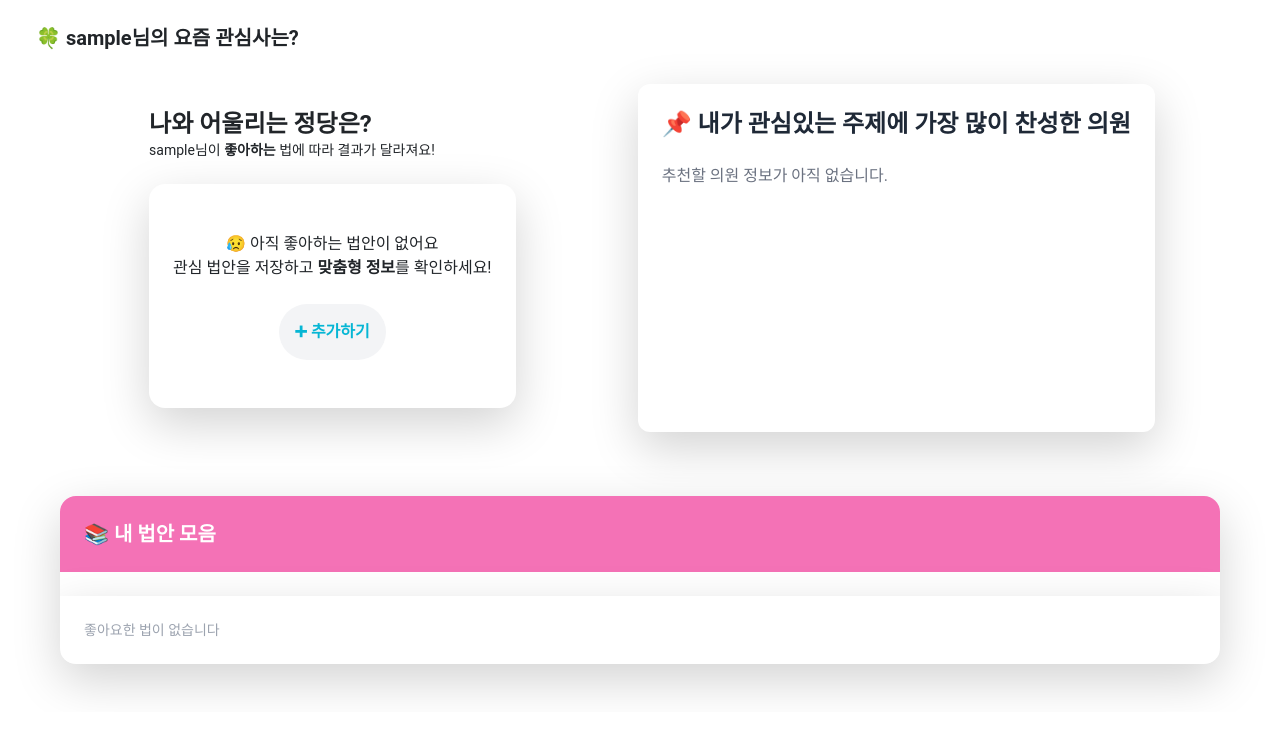
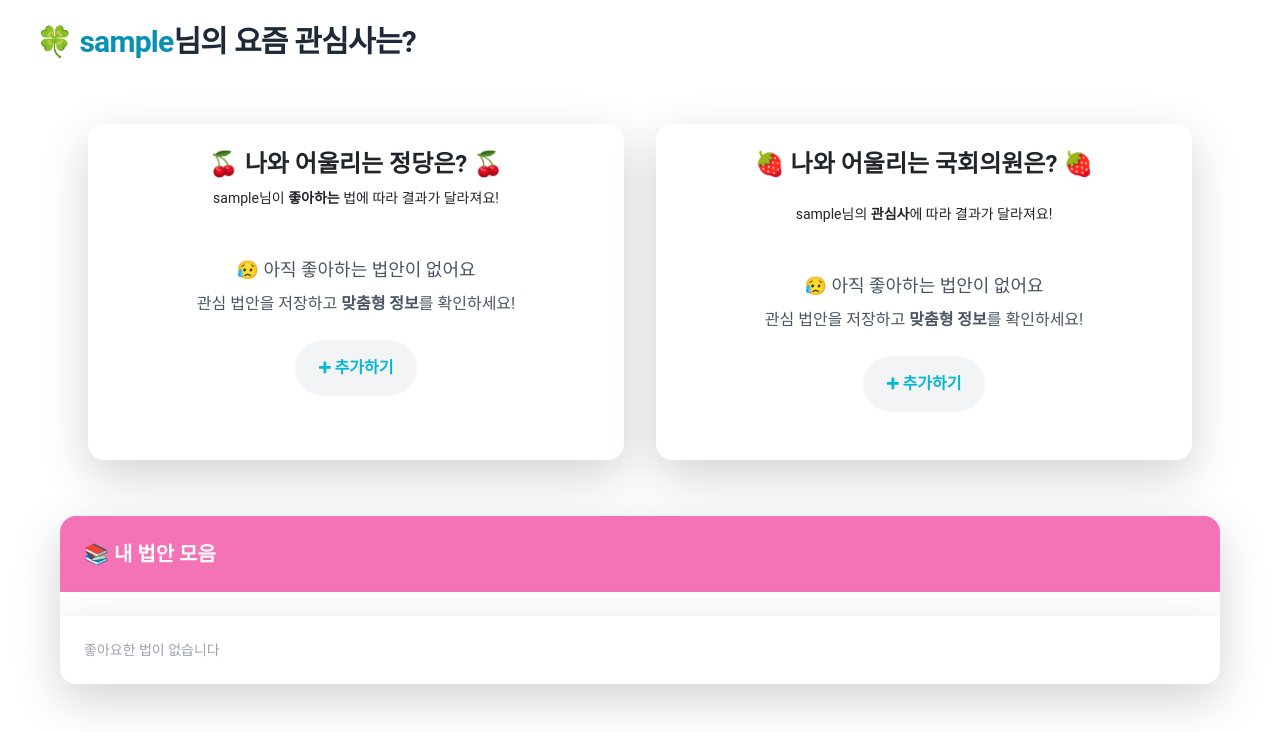
Before and after one commit to Billvote/Django_lawRadar, a Django app: page /accounts/myPage/ in a window 1280 px wide. Shown: the part 112-844 px from the top of the page. Before the commit the page ends 805 px from the top, so only its background shows below. Run offline with Django 5.2, Linux system fonts and the light colour scheme; the visitor is signed in with stand-in values (Sample User, id 1); data that the repository does not hold is empty; some libraries are stand-ins or nearby versions.

Commit message:
마이페이지 수정

```diff
--- a/accounts/templates/my_page.html
+++ b/accounts/templates/my_page.html
@@ -4,79 +4,82 @@
 {% load static %}
 {% block body %}
 
-<h2 class="text-xl font-bold mb-8">🍀 {{ username }}님의 요즘 관심사는?</h2>
+<h2 class="text-2xl md:text-3xl font-bold text-gray-800 mb-8 tracking-tight">
+  🍀 <span class="text-cyan-600">{{ username }}</span>님의 요즘 관심사는?
+</h2>
 
-<div class="flex flex-col md:flex-row max-w-6xl mx-auto px-4 gap-6">
+
+<div class="max-w-6xl mx-auto px-6 py-8 flex flex-col md:flex-row gap-8 items-stretch justify-between">
+
   <!-- 1행 1열: 유사 정당/다른 정당 -->
-<section class="max-w-lg mx-auto px-4 p-6 mb-10">
-  <h3 class="text-2xl font-bold">나와 어울리는 정당은?</h3>
+  <section class="flex-1 bg-white rounded-2xl shadow-lg p-6 hover:scale-105 transition-transform duration-300 text-center">
+    <h2 class="text-2xl font-bold mb-2">🍒 나와 어울리는 정당은? 🍒</h2>
     <p class="text-sm">{{ username }}님이 <strong>좋아하는</strong> 법에 따라 결과가 달라져요!</p>
 
-  <div class="bg-white p-6 rounded-2xl shadow-lg max-w-3xl mx-auto mt-6 hover:scale-105 transition-all duration-300">
     {% if liked_ids %}
-    <div class="flex justify-between mb-6 gap-5">
+    <div class="flex justify-between mt-6 gap-6">
       <div class="text-center flex-1">
         <h4 class="text-xl font-bold my-3">✅ 추구미가 같은</h4>
-        <p class="text-2xl font-semibold mb-3"
-            style="color: {{ most_similar_party.color }}">
+        <p class="text-2xl font-semibold mb-3" style="color: {{ most_similar_party.color }}">
           {{ most_similar_party.party }}
         </p>
         <p class="text-sm text-gray-500">
-          찬성률 <strong>{{ most_similar_party.support|floatformat:1 }}%</strong>
-          <br> 반대율 <strong>{{ most_similar_party.oppose|floatformat:1 }}%</strong>
+          찬성률 <strong>{{ most_similar_party.support|floatformat:1 }}%</strong><br>
+          반대율 <strong>{{ most_similar_party.oppose|floatformat:1 }}%</strong>
         </p>
       </div>
       <div class="text-center flex-1">
         <h4 class="text-xl font-bold my-3">⚠️ 추구미가 다른</h4>
-        <p class="text-2xl font-semibold mb-3"
-            style="color: {{ most_opposite_party.color }}">
+        <p class="text-2xl font-semibold mb-3" style="color: {{ most_opposite_party.color }}">
           {{ most_opposite_party.party }}
         </p>
         <p class="text-sm text-gray-500">
-          찬성률 <strong>{{ most_opposite_party.support|floatformat:1 }}%</strong>
-          <br> 반대율 <strong>{{ most_opposite_party.oppose|floatformat:1 }}%</strong>
+          찬성률 <strong>{{ most_opposite_party.support|floatformat:1 }}%</strong><br>
+          반대율 <strong>{{ most_opposite_party.oppose|floatformat:1 }}%</strong>
         </p>
       </div>
     </div>
     {% else %}
-    <div class="flex flex-col items-center justify-center py-4">
-      <p lass="text-lg text-gray-600">😥 아직 좋아하는 법안이 없어요</p>
+    <div class="flex flex-col items-center justify-center py-6 text-gray-600 mt-6">
+      <p class="text-lg mb-2">😥 아직 좋아하는 법안이 없어요</p>
       <p>관심 법안을 저장하고 <strong>맞춤형 정보</strong>를 확인하세요!</p>
       <a href="{% url 'cardnews:home' %}">
-        <button class="mt-4 bg-gray-100 rounded-full p-3 text-center font-semibold text-cyan-500">
+        <button class="mt-4 bg-gray-100 rounded-full px-6 py-3 font-semibold text-cyan-500 hover:bg-gray-200 transition">
           ➕︎ 추가하기
         </button>
       </a>
     </div>
     {% endif %}
-  </div>
   </section>
 
-<!-- 1행 2열 추천 의원-->
-<section class="max-w-6xl mx-auto px-4 bg-white rounded-xl shadow-lg p-6 mb-10">
-  <h2 class="text-2xl font-bold mb-6 text-gray-800">📌 내가 관심있는 주제에 가장 많이 찬성한 의원</h2>
+  <!-- 1행 2열: 추천 의원 -->
+  <section class="flex-1 bg-white rounded-2xl shadow-lg p-6 hover:scale-105 transition-transform duration-300 text-center">
+    <h2 class="text-2xl font-bold mb-4">🍓 나와 어울리는 국회의원은? 🍓</h2>
+    <p class="text-sm">{{ username }}님의 <strong>관심사</strong>에 따라 결과가 달라져요!</p>
 
-  {% if recommended_members %}
-    {% for cluster_id, member in recommended_members.items %}
-      <div class="p-4 bg-gray-50 border rounded-lg shadow mb-4">
-        <div class="text-indigo-600 font-semibold mb-1">
-          관심 클러스터 #{{ cluster_id }}
-          {% with cluster_info=max_clusters|get_item:cluster_id %}
-            {% if cluster_info %} ({{ cluster_info.cluster_keyword }}) {% endif %}
-          {% endwith %}
+    {% if recommended_oppose_member %}
+    <div class="text-center mt-6">
+      <h4 class="text-xl font-bold my-3 text-red-700">👎 나와 반대 의견이 가장 많은 의원</h4>
+      <p class="text-gray-800 font-semibold text-lg mb-2">{{ recommended_oppose_member.name }} ({{ recommended_oppose_member.party }})</p>
+      <p class="text-sm text-gray-600 mb-1">
+        반대률 <strong>{{ recommended_oppose_member.ratio }}%</strong><br>
+        관심 클러스터: <strong>{{ recommended_oppose_member.cluster }}</strong>
+      </p>
     </div>
-        <div class="text-lg font-bold text-gray-800">{{ member.name }}</div>
-        <div class="text-sm text-gray-600">정당: {{ member.party }}</div>
-        <div class="text-sm text-gray-500">법안 수: {{ member.bill_count }}</div>
-        <div class="text-sm text-gray-500">찬성률: {{ member.ratio }}%</div>
+    {% else %}
+    <div class="flex flex-col items-center justify-center py-6 text-gray-600 mt-6">
+      <p class="text-lg mb-2">😥 아직 좋아하는 법안이 없어요</p>
+      <p>관심 법안을 저장하고 <strong>맞춤형 정보</strong>를 확인하세요!</p>
+      <a href="{% url 'cardnews:home' %}">
+        <button class="mt-4 bg-gray-100 rounded-full px-6 py-3 font-semibold text-cyan-500 hover:bg-gray-200 transition">
+          ➕︎ 추가하기
+        </button>
+      </a>
     </div>
-    {% endfor %}
-  {% else %}
-    <p class="text-gray-500">추천할 의원 정보가 아직 없습니다.</p>
     {% endif %}
   </section>
+</div>
 
-</div>
 
 <!-- 법안 모음 -->
 <div class="max-w-7xl mx-auto px-4 py-6 flex flex-col md:flex-row gap-6 items-start justify-between">
--- a/accounts/views.py
+++ b/accounts/views.py
@@ -247,9 +247,10 @@ def get_ratio(summary, vote_type):
 
 def get_top_members_for_user_clusters(cluster_list, vote_type='찬성', limit=1):
     """
-    각 클러스터에서 vote_type ('찬성', '반대', 등) 비율이 가장 높은 의원 1명 추천
+    여러 클러스터 후보들을 모두 모아서,
+    전체 후보 중 vote_type 비율이 가장 높은 의원 1명을 추천.
     """
-    recommended = {}
+    candidates = []
 
     for cluster_id in cluster_list:
         summaries = (
@@ -264,26 +265,44 @@ def get_top_members_for_user_clusters(cluster_list, vote_type='찬성', limit=1)
             if (s.찬성 + s.반대 + s.기권 + s.불참) >= MIN_VOTE_COUNT
         ]
 
-        if not filtered:
-            continue
+        for s in filtered:
+            ratio = get_ratio(s, vote_type)
+            candidates.append({
+                "member": s.member,
+                "cluster": cluster_id,
+                "ratio": ratio,
+                "bill_count": s.bill_count,
+            })
 
-        # vote_type 비율이 가장 높은 의원 선정
-        top_summary = max(filtered, key=lambda s: get_ratio(s, vote_type))
+    if not candidates:
+        return None
 
-        recommended[cluster_id] = {
-            "id": top_summary.member.id,
-            "name": top_summary.member.name,
-            "party": top_summary.member.party.party if top_summary.member.party else "소속없음",
-            "bill_count": top_summary.bill_count,
-            "ratio": round(get_ratio(top_summary, vote_type) * 100, 1),  # 백분율
-        }
+    # ratio 기준으로 가장 높은 1명 선택
+    top = max(candidates, key=lambda c: c["ratio"])
 
-    return recommended
+    return {
+        "id": top["member"].id,
+        "name": top["member"].name,
+        "party": top["member"].party.party if top["member"].party else "소속없음",
+        "bill_count": top["bill_count"],
+        "ratio": round(top["ratio"] * 100, 1),
+        "cluster": top["cluster"],
+    }
 
 
-def get_recommended_members_from_max_clusters(max_clusters, vote_type='찬성', limit=1):
-    cluster_ids = extract_cluster_ids_from_max_clusters(max_clusters)
-    return get_top_members_for_user_clusters(cluster_ids, limit=limit)
+def get_recommended_members_from_clusters(cluster_ids):
+    print("추천할 cluster_ids:", cluster_ids)
+
+    supporters = get_top_members_for_user_clusters(cluster_ids, vote_type='찬성')
+    print(supporters)
+
+    opposers = get_top_members_for_user_clusters(cluster_ids, vote_type='반대')
+    print(opposers)
+
+    return {
+        'supporters': supporters,
+        'opposers': opposers,
+    }
 
 
 # ──────────────────────────────────────────────
@@ -369,7 +388,11 @@ def my_page(request):
     # --- 의원 추천
     member_name = request.user.username
     max_clusters = get_max_clusters_for_member(member_name)
-    recommended_members = get_top_members_for_user_clusters(liked_clusters, limit=5)
+    liked_clusters = {bill.cluster for bill in bill_list if bill.cluster is not None}
+    recommended_support_members = get_top_members_for_user_clusters(liked_clusters, vote_type='찬성')
+    recommended_oppose_members = get_top_members_for_user_clusters(liked_clusters, vote_type='반대')
+    print("👍 추천된 찬성 의원:", recommended_support_members)
+    print("👎 추천된 반대 의원:", recommended_oppose_members)
 
     context = {
         # 기본
@@ -397,7 +420,8 @@ def my_page(request):
         "palette_colors": PALETTE,
         # 의원 추천
         "max_clusters": max_clusters,
-        "recommended_members": recommended_members,
+        "recommended_support_member": recommended_support_members,
+        "recommended_oppose_member": recommended_oppose_members,
     }
 
     return render(request, "my_page.html", context)
```
Lines whose indentation alone changed are shown as unchanged.
